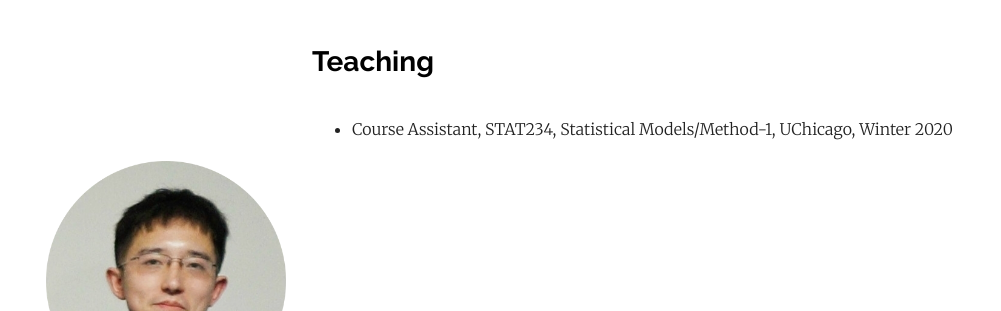
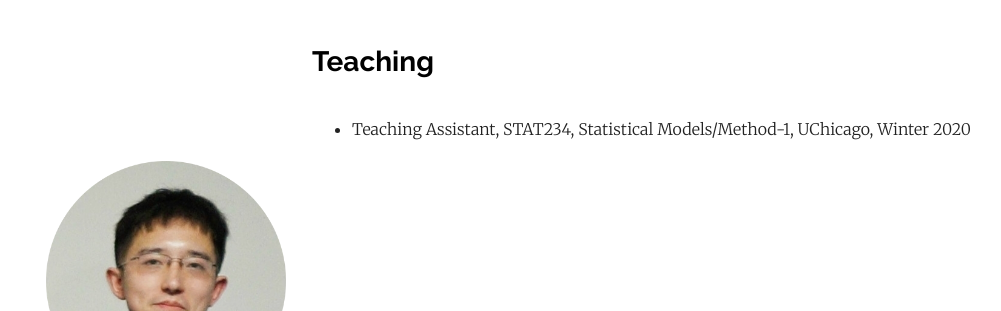
Before and after one commit to angzhifan/angzhifan.github.io, a Jekyll site: the page built from _posts/2019-09-15-15teaching.markdown, in a window 1280 px wide. Shown: the top 311 px of the page, without its empty margins (43-1044 px from the left). Built offline with Jekyll 4.4.1, drawn with Linux system fonts in a browser that asks for light colours.

Commit message:
Update 2019-09-15-15teaching.markdown

```diff
--- a/_posts/2019-09-15-15teaching.markdown
+++ b/_posts/2019-09-15-15teaching.markdown
@@ -4,4 +4,4 @@ title:  "Teaching"
 #date:   2019-12-12 21:03:36 +0530
 #categories: Javascript NodeJS
 ---
-* Course Assistant, STAT234, Statistical Models/Method-1, UChicago, Winter 2020
+* Teaching Assistant, STAT234, Statistical Models/Method-1, UChicago, Winter 2020
```
